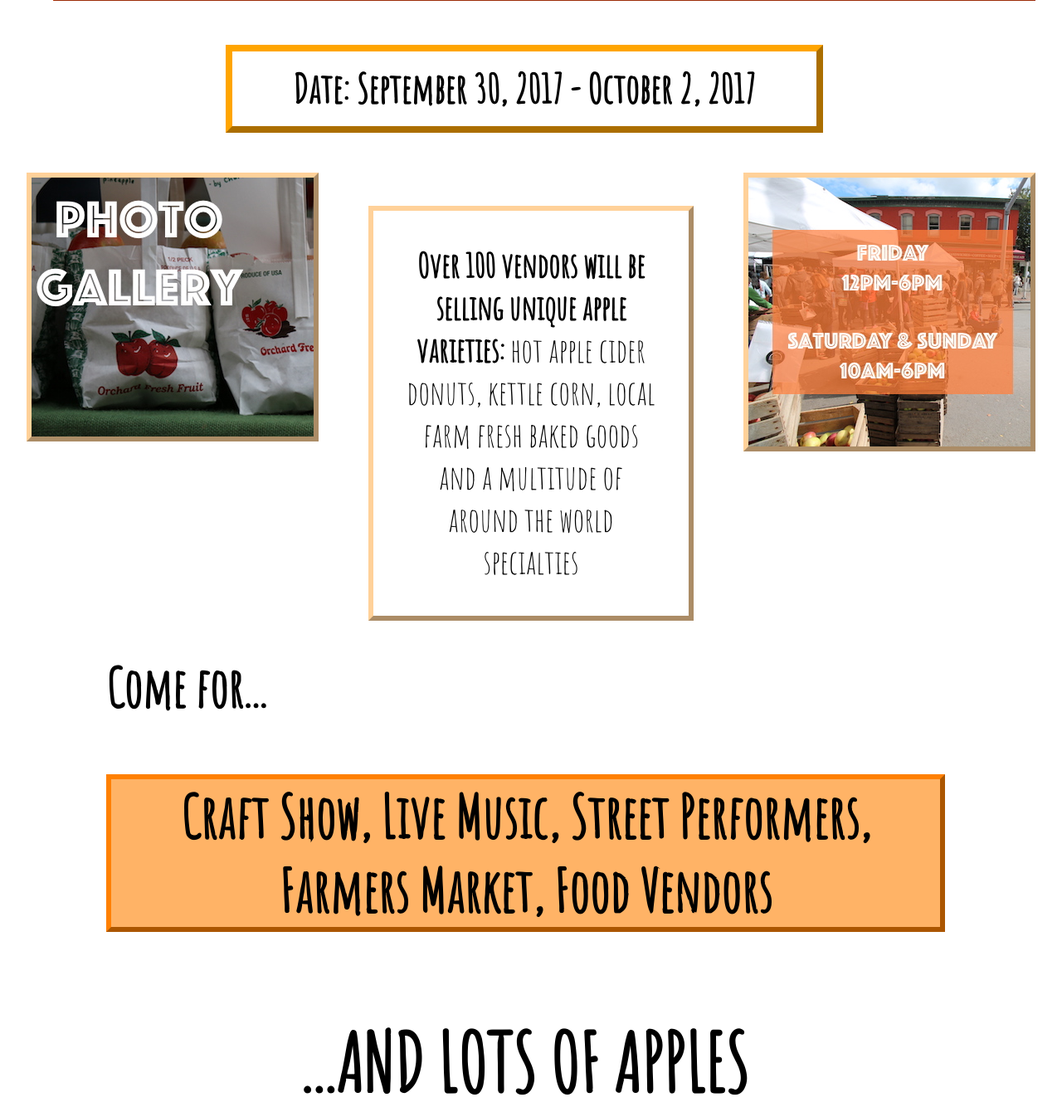
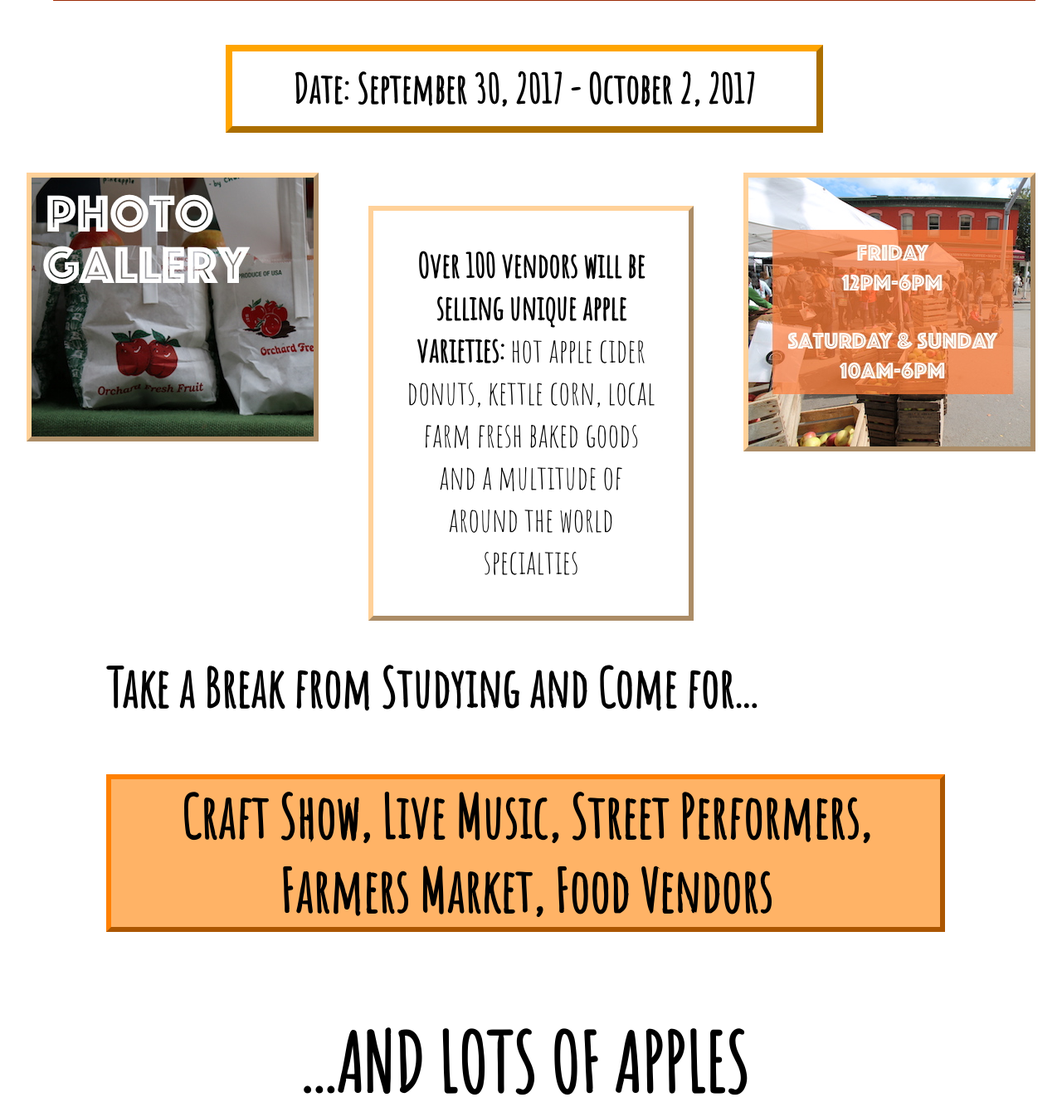
Before and after one commit to RaghavBatra/INFO-1300-Project, a PHP site: page / in a window 1280 px wide; the page is wider, and only the part inside the window is pictured. Shown: the part 833-2173 px from the top of that part at 83% size. Run offline with PHP 8.4, Linux system fonts and the light colour scheme; some libraries are stand-ins or nearby versions.

Commit message:
new hero image

```diff
--- a/index.php
+++ b/index.php
@@ -19,14 +19,14 @@
         <h2> Join us for the 34th Annual Great Downtown Ithaca Apple Harvest Festival! </h2>
         <h3>Date: September 30, 2017 - October 2, 2017 </h3>
         <div id="row1">
-            <a href = #><img src="images/photogallery.jpg" class="photogallery" alt="photo gallery image"></a>
+            <a href = #><img src="images/photos.jpg" class="photogallery" alt="photo gallery image"></a>
             <p class= "vendor"><b>Over 100 vendors will be selling unique apple varieties:</b> hot apple cider donuts,
               kettle corn, local farm fresh baked goods and a multitude of around the world specialties </p>
             <img src="images/vendors.jpg" class="times" alt="event times">
         </div>
 
         <div id="nextcontentsection">
-            <h4>Come for... </p>
+            <h4>Take a Break from Studying and Come for... </p>
             <p class = "overview">Craft Show, Live Music, Street Performers, Farmers Market, Food Vendors</p>
             <p class = "apples"> ...AND LOTS OF APPLES </p>
           </div>
```
Also changed, not shown: images/apples_newest.jpg (added), images/photos.jpg (added).
